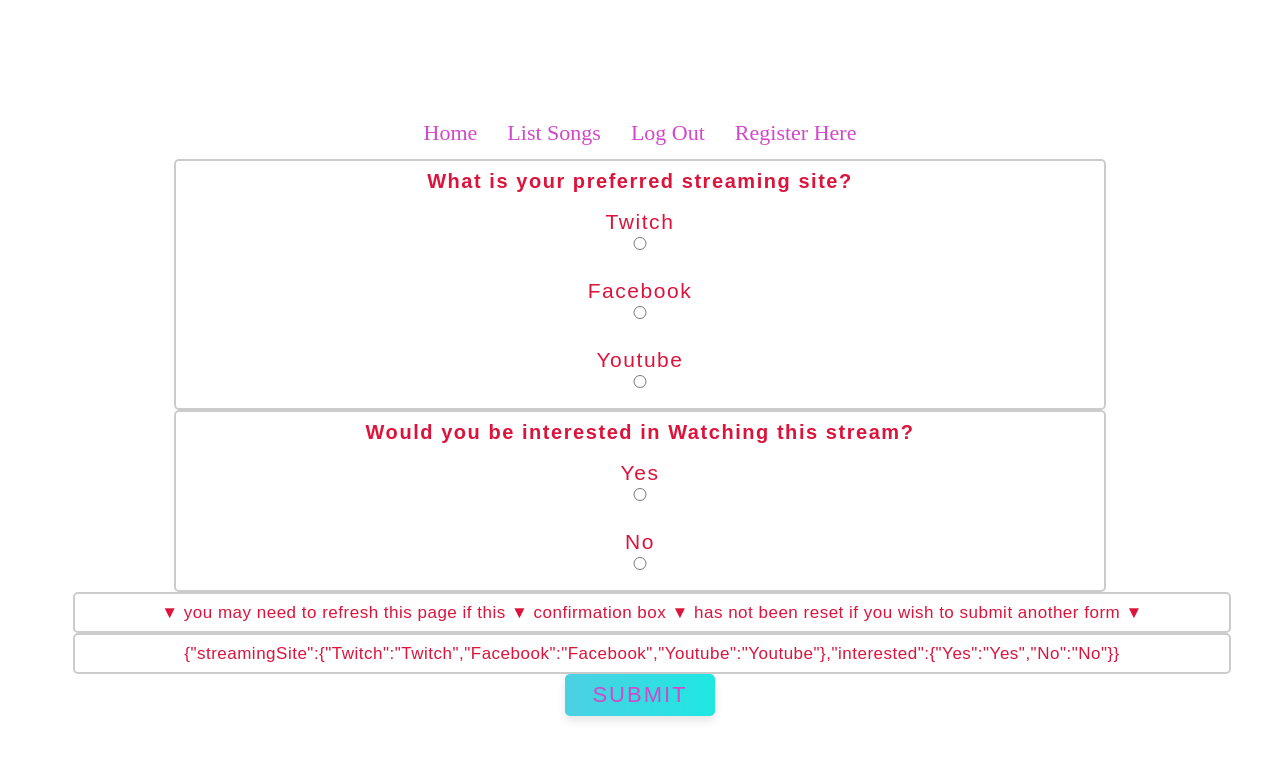
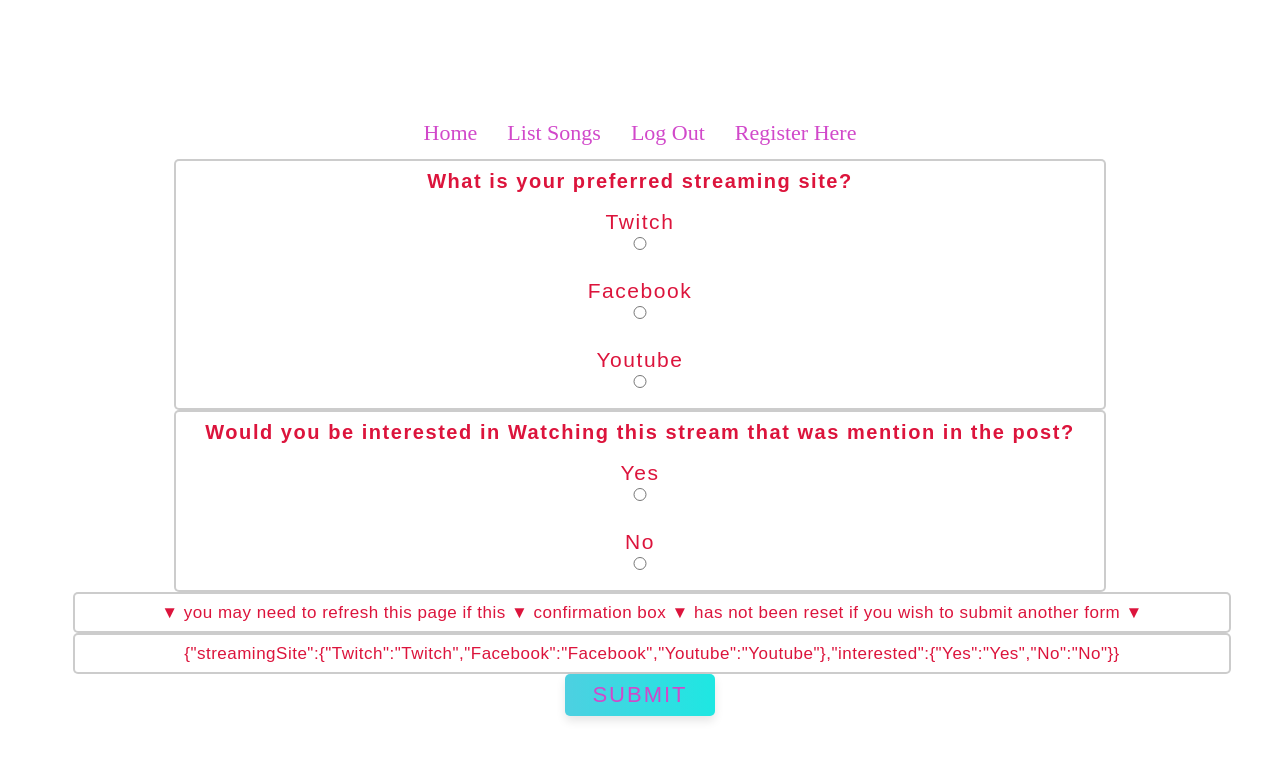
Before and after one commit to Pytormal/PYT-Studio, a React (Create React App) app: page /polls-hub/polls in a window 1280 px wide. Shown: the top 760 px of the page. Built offline with nearby package versions, Linux system fonts and the light colour scheme.

Commit message:
added to poll title

```diff
--- a/src/components/Polls/PollsForm.js
+++ b/src/components/Polls/PollsForm.js
@@ -181,7 +181,7 @@ function Form() {
             </section>
 
             <section className="interested options-wrapper">
-              <h4>Would you be interested in Watching this stream?</h4>
+              <h4>Would you be interested in Watching this stream that was mention in the post?</h4>
               <br />
               <label className="Yes radio" for="Yes">
                 <h5>
```
